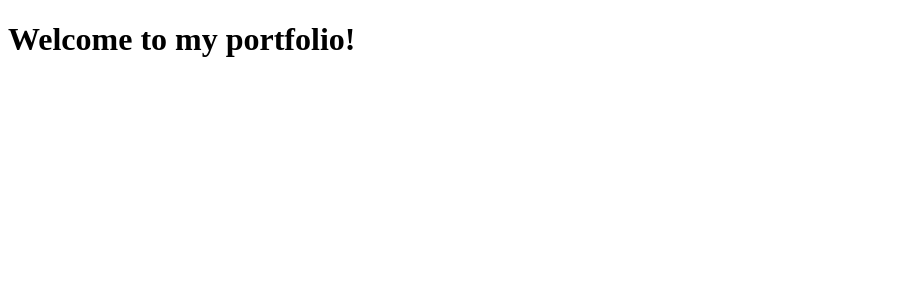
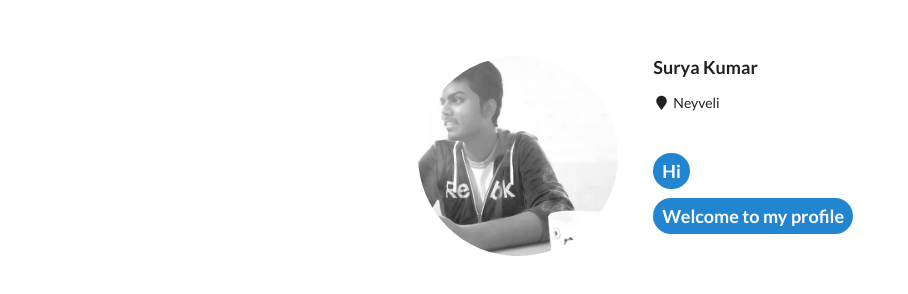
Before and after one commit to Swanoff/Swanoff.github.io, a plain HTML site: page index.html in a window 1280 px wide. Shown: the whole page, without its empty margins (0-908 px from the left). Drawn offline with nearby package versions, Linux system fonts and the light colour scheme.

Commit message:
added bootstrap and semantic ui CDNs

```diff
--- a/index.html
+++ b/index.html
@@ -5,8 +5,35 @@
     <meta name="viewport" content="width=device-width, initial-scale=1.0">
     <meta http-equiv="X-UA-Compatible" content="ie=edge">
     <title>Surya's Portfolio</title>
+    <!-- CDN for Bootstrap v4.0.0 -->
+    <link rel="stylesheet" href="https://maxcdn.bootstrapcdn.com/bootstrap/4.0.0/css/bootstrap.min.css" integrity="sha384-Gn5384xqQ1aoWXA+058RXPxPg6fy4IWvTNh0E263XmFcJlSAwiGgFAW/dAiS6JXm" crossorigin="anonymous">
+    <!-- CDN for Semantic UI v2.3.3 -->
+    <link rel="stylesheet" type="text/css" href="https://cdnjs.cloudflare.com/ajax/libs/semantic-ui/2.3.3/semantic.min.css">
 </head>
+
+<style>
+#dp
+{
+    border-radius: 50%;
+    float: left;
+}
+</style>
+
 <body>
-    <h1>Welcome to my portfolio!</h1>
+    <div class=container>
+        <div class=container style="padding: 0 30%; padding-top: 5%;">
+            <img id="dp" src="./profile.jpg" height="200px" width="200px" alt="dp">
+            <div style="float: right;">
+                <h3>Surya Kumar</h3>
+                <span><i class="map marker icon"></i>Neyveli</span>
+                <br><br><br>
+                <div class="ui big circular blue labels">
+                    <span class="ui label">Hi</span>
+                    <br>
+                    <span class="ui label">Welcome to my profile</span>
+                </div>
+            </div>
+        </div>
+    </div>
 </body>
 </html>
```
Also changed, not shown: profile.jpg (added).
